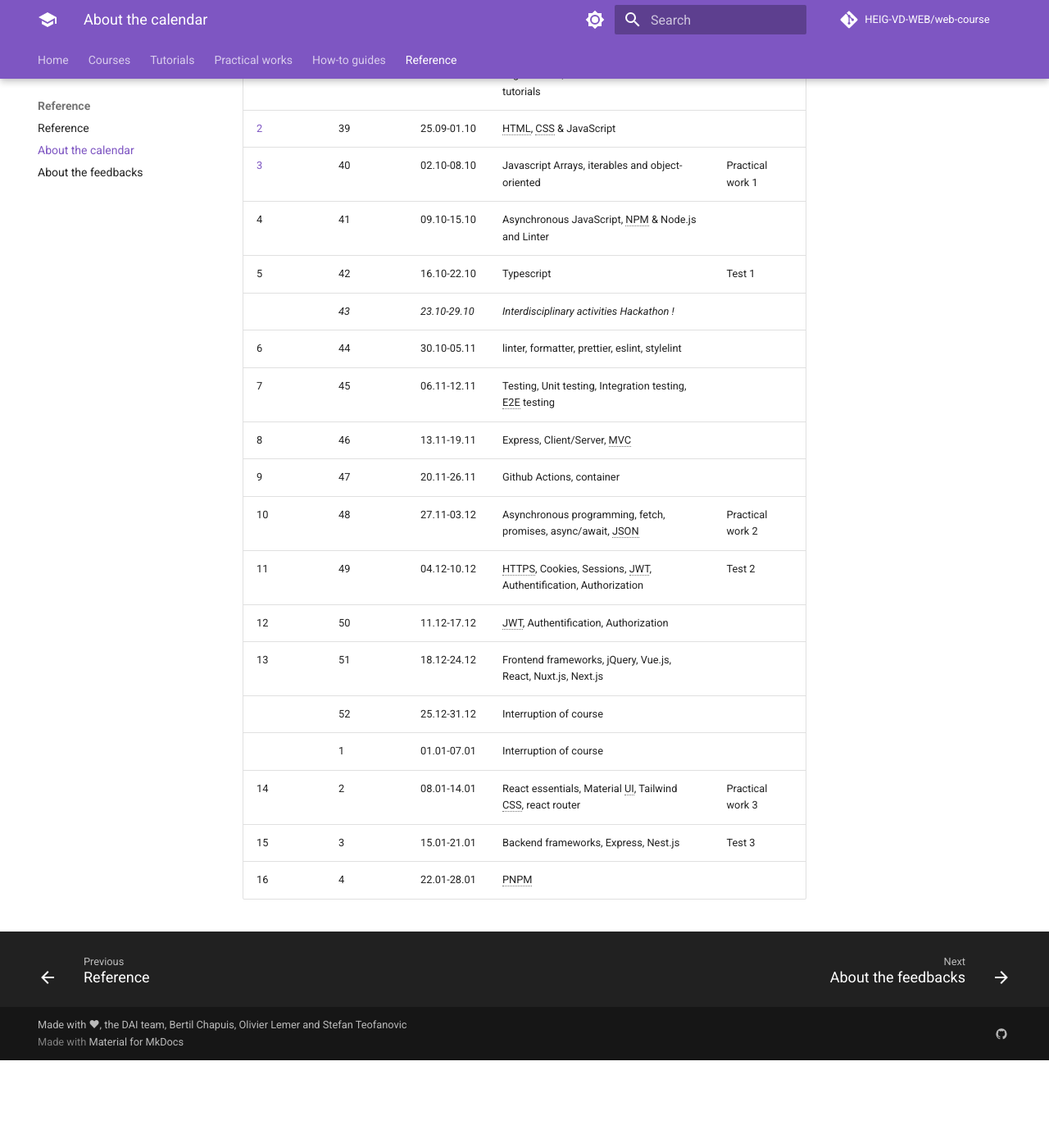
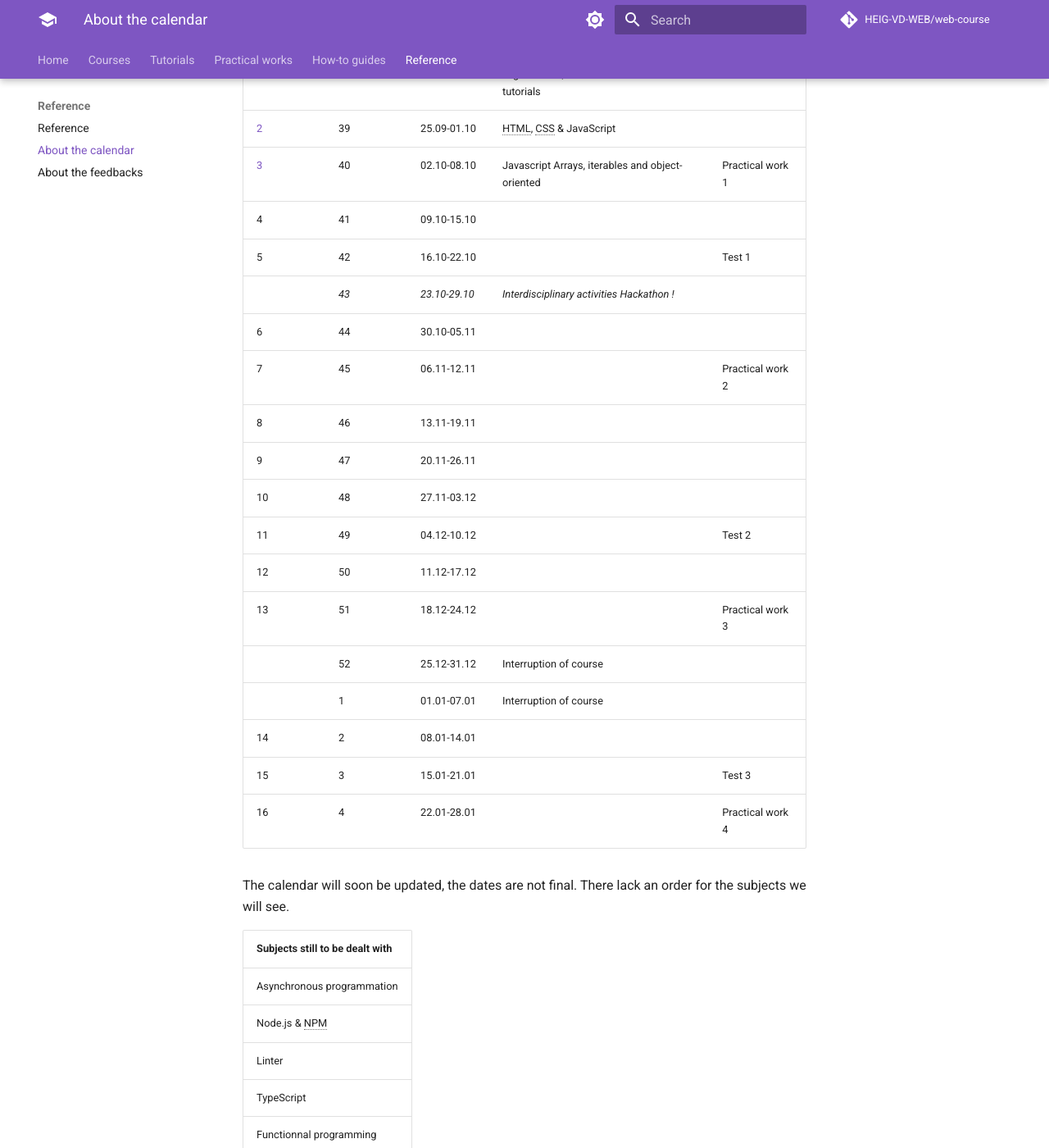
Before and after one commit to HEIG-VD-WEB/web-course, an MkDocs documentation site: the page built from docs/reference/about-the-calendar.md, in a window 1280 px wide and 1400 px high, scrolled down 205 px. Shown: the whole window at 82% size. Built offline with MkDocs 1.6.1 and Material for MkDocs 9.7.7, drawn with Linux system fonts in a browser that asks for light colours; comment, search, counter and statistics services are not loaded; before the commit the page ends 1498 px from its top, so only the background shows below that; some of the changed text lies outside the part shown.

Commit message:
update the calendar

```diff
--- a/docs/reference/about-the-calendar.md
+++ b/docs/reference/about-the-calendar.md
@@ -5,19 +5,51 @@
 | [1](../weeks/week-1.md) | 38   | 18.09-24.09   | Organisation, install the tools & hands on tutorials           |                  |
 | [2](../weeks/week-2.md) | 39   | 25.09-01.10   | HTML, CSS & JavaScript                                         |                  |
 | [3](../weeks/week-3.md) | 40   | 02.10-08.10   | Javascript Arrays, iterables and object-oriented               | Practical work 1 |
-| 4                       | 41   | 09.10-15.10   | Asynchronous JavaScript, NPM & Node.js and Linter              |                  |
-| 5                       | 42   | 16.10-22.10   | Typescript                                                     | Test 1           |
+| 4                       | 41   | 09.10-15.10   |                                                                |                  |
+| 5                       | 42   | 16.10-22.10   |                                                                | Test 1           |
 |                         | _43_ | _23.10-29.10_ | _Interdisciplinary activities_ *Hackathon !*                   |                  |
-| 6                       | 44   | 30.10-05.11   | linter, formatter, prettier, eslint, stylelint                 |                  |
-| 7                       | 45   | 06.11-12.11   | Testing, Unit testing, Integration testing, E2E testing        |                  |
-| 8                       | 46   | 13.11-19.11   | Express, Client/Server, MVC                                    |                  |
-| 9                       | 47   | 20.11-26.11   | Github Actions, container                                      |                  |
-| 10                      | 48   | 27.11-03.12   | Asynchronous programming, fetch, promises, async/await, JSON   | Practical work 2 |
-| 11                      | 49   | 04.12-10.12   | HTTPS, Cookies, Sessions, JWT, Authentification, Authorization | Test 2           |
-| 12                      | 50   | 11.12-17.12   | JWT, Authentification, Authorization                           |                  |
-| 13                      | 51   | 18.12-24.12   | Frontend frameworks, jQuery, Vue.js, React, Nuxt.js, Next.js   |                  |
+| 6                       | 44   | 30.10-05.11   |                                                                |                  |
+| 7                       | 45   | 06.11-12.11   |                                                                | Practical work 2 |
+| 8                       | 46   | 13.11-19.11   |                                                                |                  |
+| 9                       | 47   | 20.11-26.11   |                                                                |                  |
+| 10                      | 48   | 27.11-03.12   |                                                                |                  |
+| 11                      | 49   | 04.12-10.12   |                                                                | Test 2           |
+| 12                      | 50   | 11.12-17.12   |                                                                |                  |
+| 13                      | 51   | 18.12-24.12   |                                                                | Practical work 3 |
 |                         | 52   | 25.12-31.12   | Interruption of course                                         |                  |
 |                         | 1    | 01.01-07.01   | Interruption of course                                         |                  |
-| 14                      | 2    | 08.01-14.01   | React essentials, Material UI, Tailwind CSS, react router      | Practical work 3 |
-| 15                      | 3    | 15.01-21.01   | Backend frameworks, Express, Nest.js                           | Test 3           |
-| 16                      | 4    | 22.01-28.01   | PNPM                                                           |                  |
+| 14                      | 2    | 08.01-14.01   |                                                                |                  |
+| 15                      | 3    | 15.01-21.01   |                                                                | Test 3           |
+| 16                      | 4    | 22.01-28.01   |                                                                | Practical work 4 |
+
+The calendar will soon be updated, the dates are not final. There lack an order for the subjects we will see.
+
+| Subjects still to be dealt with |
+|---------------------------------|
+| Asynchronous programmation      |
+| Node.js & NPM                   |
+| Linter                          |
+| TypeScript                      |
+| Functionnal programming         |
+| Unit testing                    |
+| Intergration testing            |
+| Express/Fastify                 |
+| React                           |
+| JWT                             |
+| Authentification                |
+| Authorization                   |
+| Tailwind CSS                    |
+| NestJS                          |
+| Next.js                         |
+| HTTPS                           |
+| Cookies                         |
+| Sessions                        |
+| GitHub Actions                  |
+| Contain                         |
+| Containerization                |
+| Hosting                         |
+| WebSocket                       |
+| End-to-End (E2E) testing        |
+| Debugging                       |
+| REST                            |
+| CORS                            |
```
